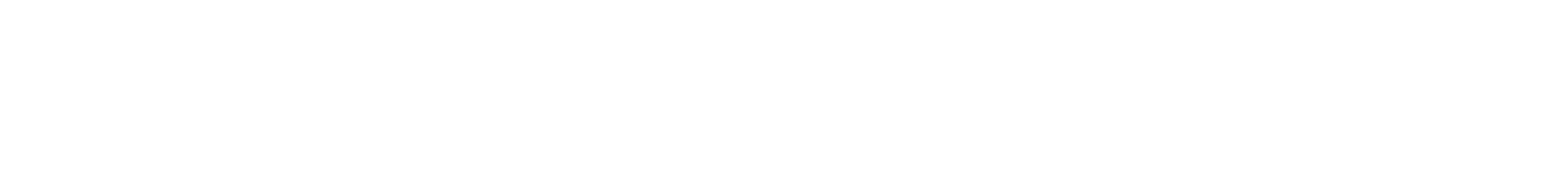
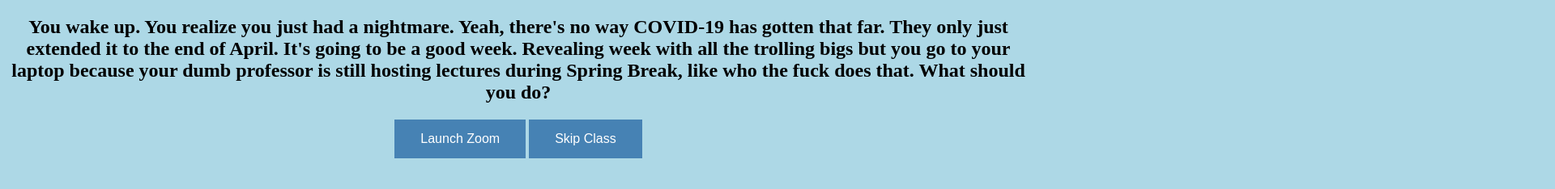
Before and after one commit to aibarrola/Corona-Adventure, a plain HTML site: page adv1.html in a window 1280 px wide. Shown: the top 234 px of the page at 81% size, 1920 px wide, since content can reach past the window. Drawn offline with Linux system fonts and the light colour scheme.

Commit message:
adv1 finished

```diff
--- /dev/null
+++ b/adv1.css
@@ -0,0 +1,31 @@
+body{
+    background-color: lightblue;
+}
+
+img{
+    margin-left: 30px;
+    margin-right: 30px;
+    margin-top: 30px;
+}
+
+
+.hidden{
+    visibility: hidden;
+}
+
+.button {
+    background-color: steelblue;
+    border: none;
+    color: white;
+    padding: 15px 32px;
+    text-align: center;
+    text-decoration: none;
+    display: inline-block;
+    font-size: 16px;
+    margin: 0 auto;
+
+  }
+
+  .center{
+      text-align:center;
+  }
--- a/adv1.html
+++ b/adv1.html
@@ -3,9 +3,32 @@
 <head>
     <meta charset="UTF-8">
     <meta name="viewport" content="width=device-width, initial-scale=1.0">
-    <title>Adventure 1 </title>
+    <title>Adventure 1</title>
+
+    <link rel= "stylesheet" type= "text/css" href="adv1.css">
+    <script src="advfunctions.js"></script>
 </head>
+
+
 <body>
+
+    <div class="center">
+        <h2> You wake up. You realize you just had a nightmare. Yeah, there's no way COVID-19 has gotten that far. They only just extended it to the end of April.
+            It's going to be a good week. Revealing week with all the trolling bigs but you go to your laptop because your dumb professor is still hosting lectures
+            during Spring Break, like who the fuck does that. What should you do?
+        </h2>
+        <div class="center">
+            <button class="button" onclick="showZoom()">Launch Zoom</button>
+            <button class="button" onclick="location.href='adv2.html'">Skip Class</button>
+        </div>
+    </div>
+
+
+    <div id="zoom" class="hidden">
+        <img src = "zoom.png" onclick="location.href='index.html'">
+    </div>
+
+
 
 </body>
 </html>
--- /dev/null
+++ b/advfunctions.js
@@ -0,0 +1,9 @@
+
+// ADVENTURE 1 FUNCTIONS________________________________________________________________________________
+
+function showZoom(){
+    var img = document.getElementById("zoom");
+    img.style.visibility = "visible";
+}
+
+// ADVENTURE 2 FUNCTIONS_________________________________________________________________________________
```
Also changed, not shown: adv2.html (added, +13 -0 lines), index.html (+3 -3 lines), zoom.png (added), 1 other file.
